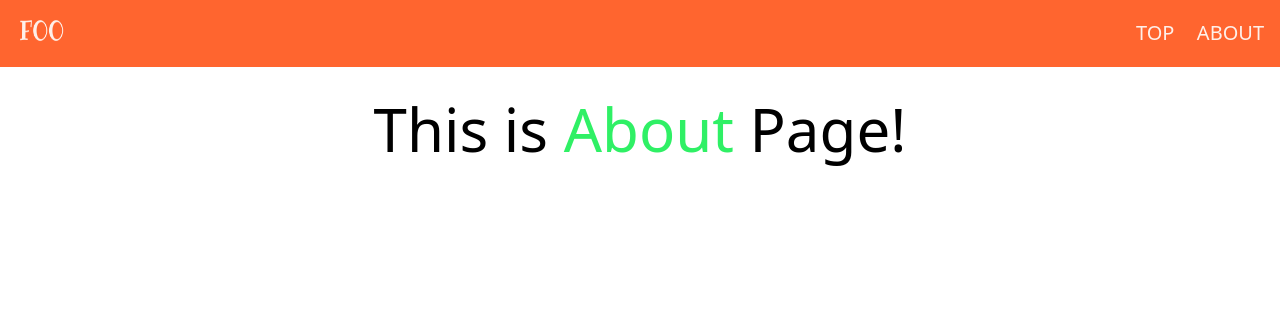
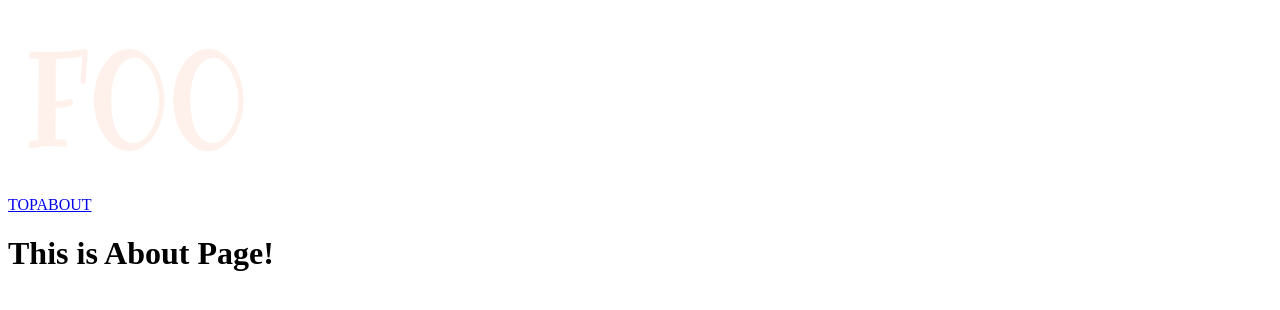
Before and after one commit to yo-iwamoto/foo, a Next.js app: page /about in a window 1280 px wide. Shown: the top 310 px of the page. Built offline with nearby package versions, Linux system fonts and the light colour scheme.

Commit message:
remove tailwind

```diff
--- a/package.json
+++ b/package.json
@@ -18,9 +18,6 @@
     "@types/node": "^14.14.41",
     "@types/react": "^17.0.3",
     "@types/react-dom": "^17.0.3",
-    "autoprefixer": "^10.2.5",
-    "postcss": "^8.2.10",
-    "tailwindcss": "^2.1.1",
     "typescript": "^4.2.4"
   }
 }
--- a/postcss.config.js
+++ /dev/null
@@ -1,6 +0,0 @@
-module.exports = {
-  plugins: {
-    tailwindcss: {},
-    autoprefixer: {},
-  },
-}
--- a/src/components/atoms/Logo.tsx
+++ b/src/components/atoms/Logo.tsx
@@ -13,7 +13,6 @@ export const Logo: React.VFC = () => {
         alt="foo"
         width={240}
         height={184}
-        className="cursor-pointer"
       />
       </a>
     </Link>
--- a/src/components/atoms/TextLink.tsx
+++ b/src/components/atoms/TextLink.tsx
@@ -9,7 +9,7 @@ type Props = {
 export const TextLink = ({ href, children }: Props) => {
   return (
     <Link href={href}>
-      <a className="text-text text-xl">{children}</a>
+      <a>{children}</a>
     </Link>
   );
 }
--- a/src/components/molecules/Nav.tsx
+++ b/src/components/molecules/Nav.tsx
@@ -9,7 +9,7 @@ export const Nav: React.VFC = () => {
   ];
 
   return (
-    <nav className="flex w-32 items-center justify-between">
+    <nav>
       {menus.map((menu) => (
           <TextLink
             href={menu.href}
--- a/src/components/organisms/Header.tsx
+++ b/src/components/organisms/Header.tsx
@@ -4,8 +4,8 @@ import { Nav } from '../molecules/nav';
 
 export const Header: React.VFC = () => {
   return (
-    <header className="flex justify-between items-center py-3 px-4 bg-main">
-      <div className="w-12">
+    <header>
+      <div>
         <Logo />
       </div>
       <Nav />
--- a/src/pages/_app.tsx
+++ b/src/pages/_app.tsx
@@ -1,6 +1,5 @@
 import { AppProps } from 'next/app';
 import { Layout } from '../components/templates/Layout';
-import '../styles.css';
 
 const App = ({ Component, pageProps }: AppProps) => {
   return (
--- a/src/pages/about.tsx
+++ b/src/pages/about.tsx
@@ -2,9 +2,9 @@ import React from 'react';
 
 const About: React.VFC = () => {
   return (
-    <h1 className="text-6xl text-center mt-8">
+    <h1>
       This is
-      <span className="text-accent"> About </span>
+      <span> About </span>
       Page!
     </h1>
   );
--- a/src/pages/index.tsx
+++ b/src/pages/index.tsx
@@ -2,7 +2,7 @@ import React from 'react';
 
 const Top: React.VFC = () => {
   return (
-    <h1 className="text-6xl text-center mt-8">
+    <h1>
       Hello, Foo!
     </h1>
   );
--- a/src/styles.css
+++ /dev/null
@@ -1,3 +0,0 @@
-@tailwind base;
-@tailwind components;
-@tailwind utilities;
--- a/tailwind.config.js
+++ /dev/null
@@ -1,19 +0,0 @@
-module.exports = {
-  purge: ['/src/**/*.{ts,tsx}'],
-  darkMode: false,
-  theme: {
-    colors: {
-      main: '#ff652f',
-      text: '#fef0ea',
-      back: '#fef0ea',
-      accent: '#2ff065'
-    },
-    fontFamily: {
-      'main': ['My Galano Grotesque', 'sans-serif']
-    }
-  },
-  variants: {
-    extend: {},
-  },
-  plugins: [],
-}
```
Also changed, not shown: 1 other file (tests, documents, lock files or other folders).
